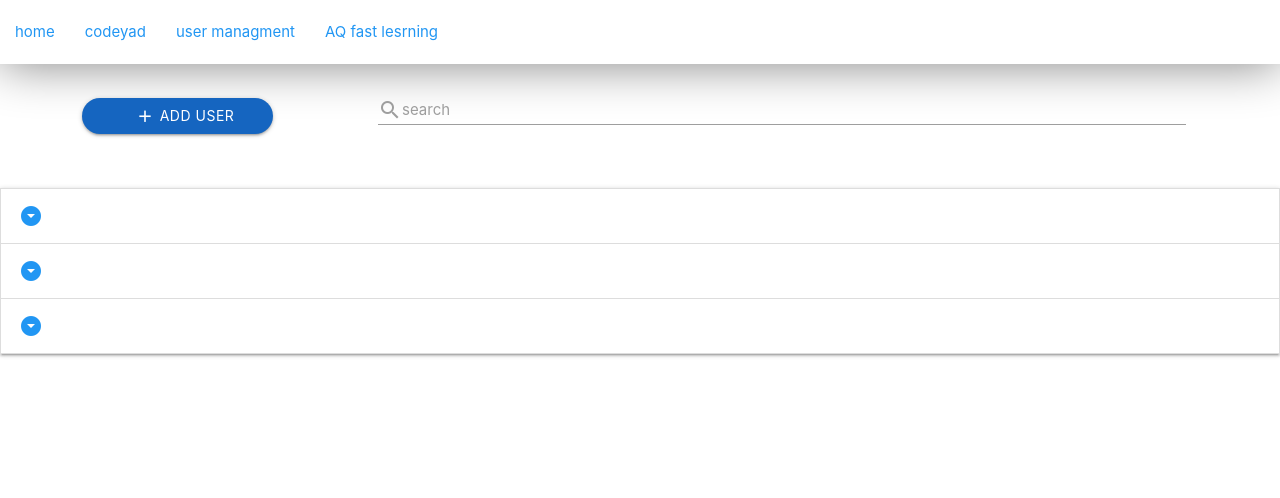
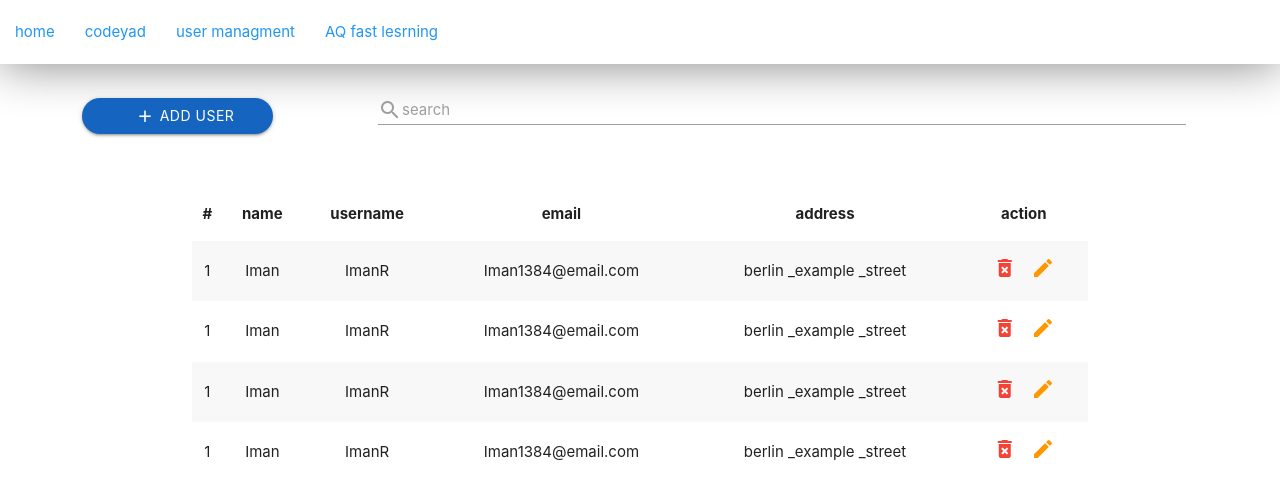
Before and after one commit to ImanRezae/Frontend-project, a plain HTML site: page users.html in a window 1280 px wide. Drawn offline with Linux system fonts and the light colour scheme.

Commit message:
12th commit

```diff
--- a/assets/css/style.css
+++ b/assets/css/style.css
@@ -18,3 +18,7 @@
 .user-list-item.active , .user-list-item.active .collapsible-header{
     background-color: rgb(212, 215, 218);
 }
+
+table.highlight > tbody > tr:hover {
+  background-color: #90caf9 ;
+}
--- a/users.html
+++ b/users.html
@@ -85,7 +85,7 @@
 
     <section class="user-list-section">
 
-      <ul class="collapsible">
+      <ul class="collapsible hide-on-med-and-up">
         <li class="user-list-item">
           <div class="collapsible-header">
 
@@ -178,6 +178,82 @@
         </li>
       </ul>
 
+      <div class="hide-on-med-and-down show-on-medium-and-up container">
+        <table class="striped centered highlight">
+          <thead>
+            <tr>
+              <th>#</th>
+              <th>name</th>
+              <th>username</th>
+              <th>email</th>
+              <th>address</th>
+              <th>action</th>
+            </tr>
+          </thead>
+
+          <tbody>
+            <tr>
+              <td>1</td>
+              <td>Iman</td>
+              <td>ImanR</td>
+              <td>Iman1384@email.com</td>
+              <td>berlin _example _street</td>
+              <td>
+
+                <i class="material-icons red-text m-r-5 m-l-5 hov-pointer">delete_forever</i>
+                <i class="material-icons orange-text darken-3 m-r-5 m-l-5 hov-pointer">edit</i>
+
+                <tr>
+              <td>1</td>
+              <td>Iman</td>
+              <td>ImanR</td>
+              <td>Iman1384@email.com</td>
+              <td>berlin _example _street</td>
+              <td>
+
+                <i class="material-icons red-text m-r-5 m-l-5 hov-pointer">delete_forever</i>
+                <i class="material-icons orange-text darken-3 m-r-5 m-l-5 hov-pointer">edit</i>
+
+              </td>
+            </tr>
+
+            <tr>
+              <td>1</td>
+              <td>Iman</td>
+              <td>ImanR</td>
+              <td>Iman1384@email.com</td>
+              <td>berlin _example _street</td>
+              <td>
+
+                <i class="material-icons red-text m-r-5 m-l-5 hov-pointer">delete_forever</i>
+                <i class="material-icons orange-text darken-3 m-r-5 m-l-5 hov-pointer">edit</i>
+
+              </td>
+            </tr>
+
+            <tr>
+              <td>1</td>
+              <td>Iman</td>
+              <td>ImanR</td>
+              <td>Iman1384@email.com</td>
+              <td>berlin _example _street</td>
+              <td>
+
+                <i class="material-icons red-text m-r-5 m-l-5 hov-pointer">delete_forever</i>
+                <i class="material-icons orange-text darken-3 m-r-5 m-l-5 hov-pointer">edit</i>
+
+              </td>
+            </tr>
+
+              </td>
+            </tr>
+          </tbody>
+
+
+        </table>
+
+      </div>
+
     </section>
 
     <script src="/assets/js/users.js"></script>
```
